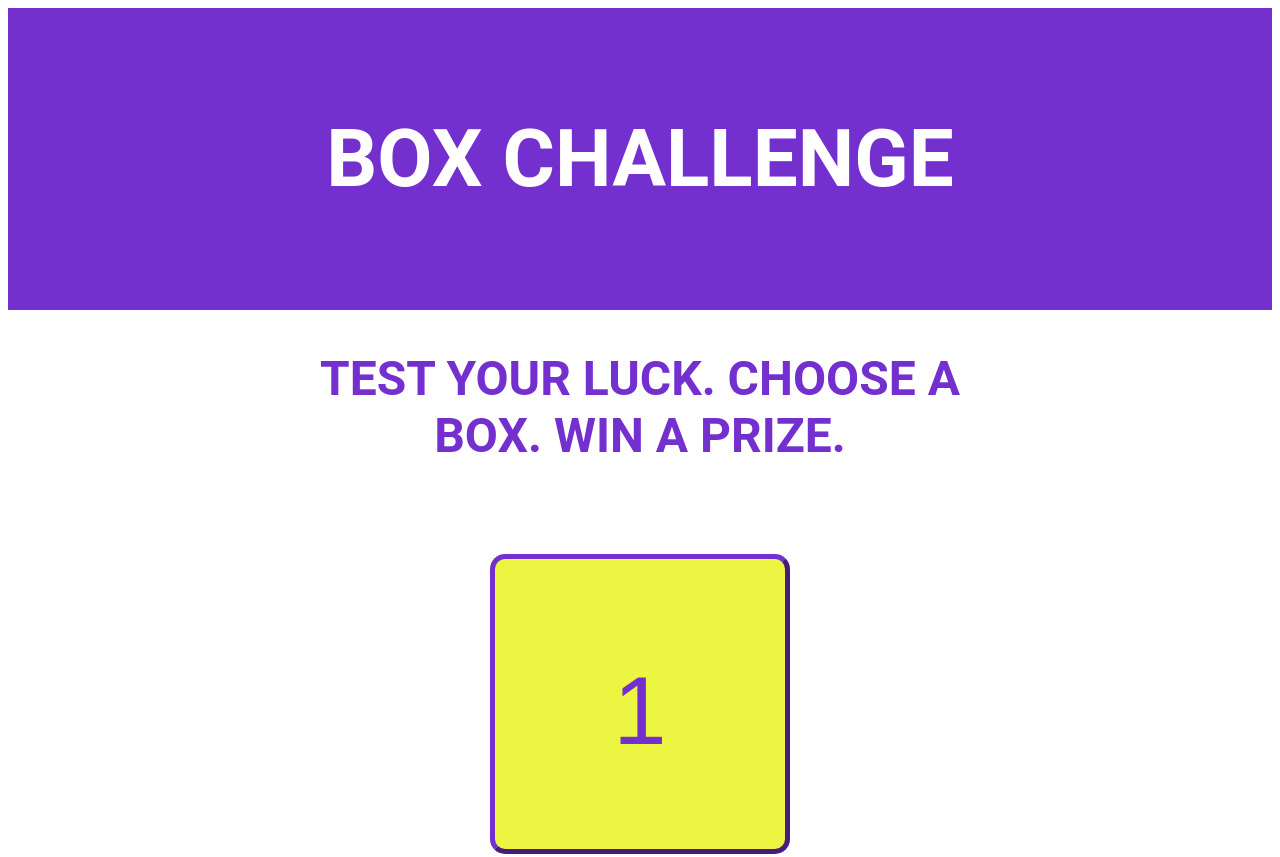
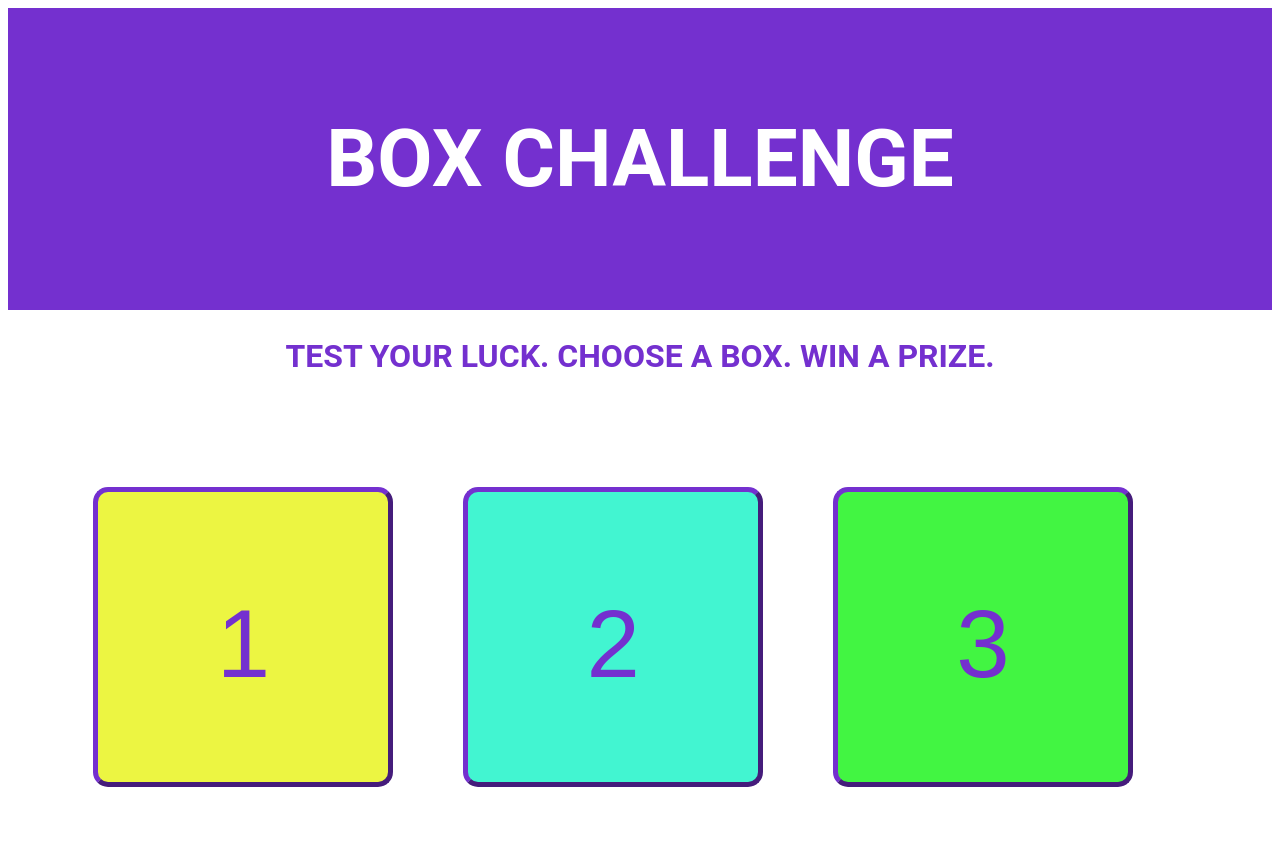
Before and after one commit to mlyallross/m5-hw5-ross-marissa, a plain HTML site: page index.html in a window 1280 px wide. Shown: the top 857 px of the page. Drawn offline with Linux system fonts and the light colour scheme.

Commit message:
Add CSS styling for 1080px media query

```diff
--- a/style.css
+++ b/style.css
@@ -67,4 +67,22 @@ section {
         font-size: 6rem;
     }
 }
-/**** Start 768px min width media query *****/
+/**** End 768px min width media query *****/
+
+/**** Start 1080px min width media query *****/
+@media (min-width: 1080px) {
+    h2 {
+        font-size: 2rem;
+        padding: 0;
+    }
+
+    section {
+        flex-direction: row;
+    }
+
+    button {
+        margin: 3%;
+    }
+}
+
+/**** End 1080px min width media query *****/
```
